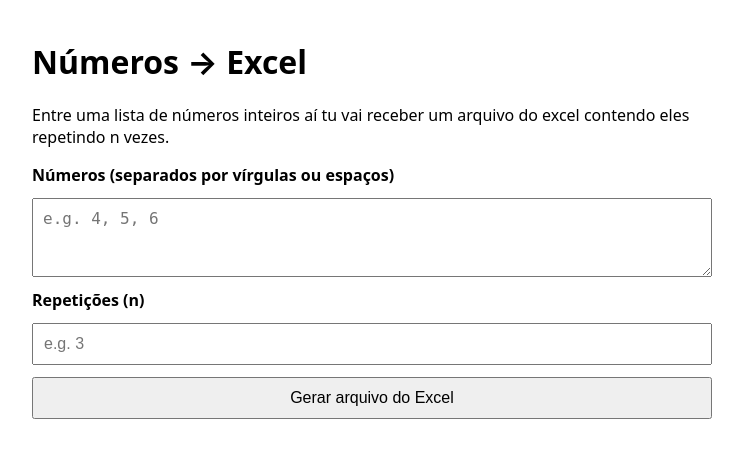
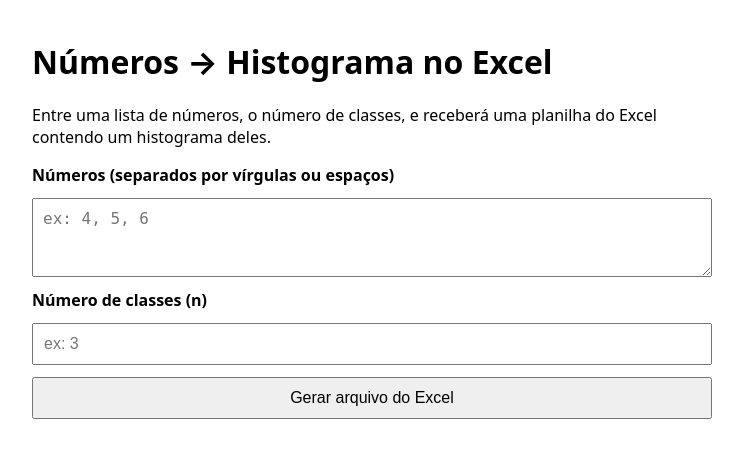
Before and after one commit to GuilhermeMouraMororo/histogram-excel, a Flask app: page / in a window 1280 px wide. Shown: the top 458 px of the page, without its empty margins (268-1011 px from the left). Run offline with Flask 3, Linux system fonts and the light colour scheme.

Commit message:
Update index.html

```diff
--- a/templates/index.html
+++ b/templates/index.html
@@ -3,7 +3,7 @@
 <head>
   <meta charset="utf-8" />
   <meta name="viewport" content="width=device-width, initial-scale=1" />
-  <title>Números → Excel</title>
+  <title>Números → Histograma no Excel</title>
   <style>
     body { font-family: system-ui, -apple-system, Segoe UI, Roboto, Arial; max-width: 680px; margin: 40px auto; padding: 0 16px; }
     form { display: grid; gap: 12px; }
@@ -14,15 +14,15 @@
   </style>
 </head>
 <body>
-  <h1>Números → Excel</h1>
-  <p>Entre uma lista de números inteiros aí tu vai receber um arquivo do excel contendo eles repetindo n vezes.</p>
+  <h1>Números → Histograma no Excel</h1>
+  <p>Entre uma lista de números, o número de classes, e receberá uma planilha do Excel contendo um histograma deles.</p>
 
   <form method="POST" action="/generate">
     <label for="numbers">Números (separados por vírgulas ou espaços)</label>
-    <textarea id="numbers" name="numbers" rows="3" placeholder="e.g. 4, 5, 6" required></textarea>
+    <textarea id="numbers" name="numbers" rows="3" placeholder="ex: 4, 5, 6" required></textarea>
 
-    <label for="n">Repetições (n)</label>
-    <input id="n" name="n" type="number" min="1" step="1" placeholder="e.g. 3" required />
+    <label for="n">Número de classes (n)</label>
+    <input id="n" name="n" type="number" min="1" step="1" placeholder="ex: 3" required />
 
     <button type="submit">Gerar arquivo do Excel</button>
   </form>
```
